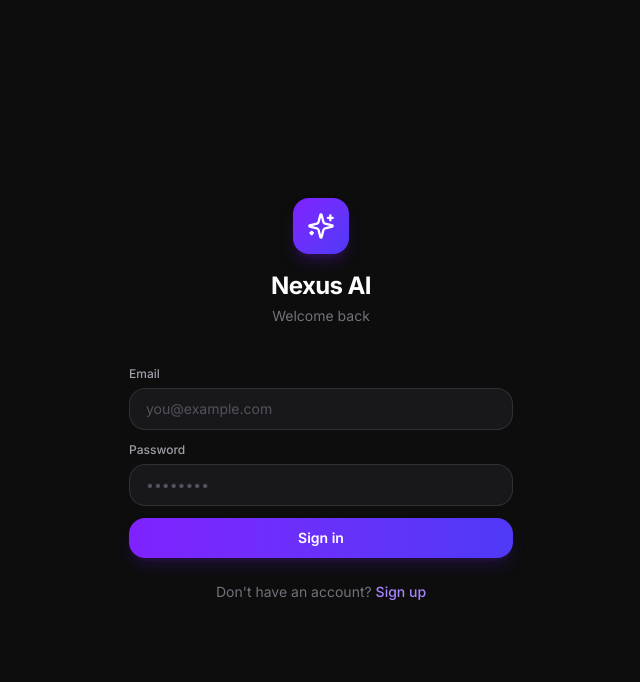
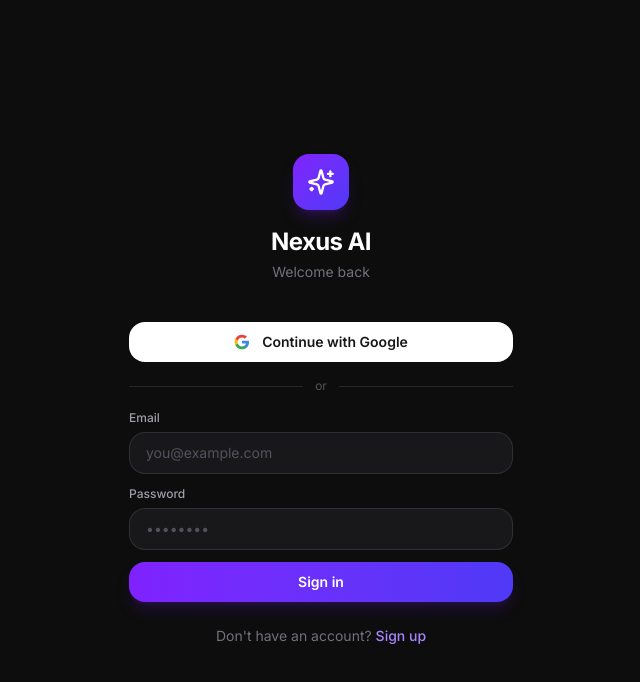
Before and after one commit to delacruzemmanueljames9/nexus-ai, a React (Vite) app: page / in a window 1280 px wide. Shown: the top 682 px of the page, without its empty margins (319-959 px from the left). Built offline with nearby package versions, Linux system fonts and the light colour scheme; no server answers.

Commit message:
Implement Google sign-in button and loading state
Added Google sign-in functionality with loading state.

```diff
--- a/src/pages/AuthPage.tsx
+++ b/src/pages/AuthPage.tsx
@@ -8,6 +8,7 @@
   const [email, setEmail] = useState("");
   const [password, setPassword] = useState("");
   const [loading, setLoading] = useState(false);
+  const [googleLoading, setGoogleLoading] = useState(false);
   const { toast } = useToast();
 
   const handleSubmit = async (e: React.FormEvent) => {
@@ -28,8 +29,8 @@
         });
         if (error) throw error;
         toast({
-          title: "Account created",
-          description: "Check your email to confirm your account, or sign in directly.",
+          title: "Account created!",
+          description: "You can now sign in.",
         });
       }
     } catch (err: unknown) {
@@ -40,6 +41,26 @@
       });
     } finally {
       setLoading(false);
+    }
+  };
+
+  const handleGoogle = async () => {
+    setGoogleLoading(true);
+    try {
+      const { error } = await supabase.auth.signInWithOAuth({
+        provider: "google",
+        options: {
+          redirectTo: window.location.origin,
+        },
+      });
+      if (error) throw error;
+    } catch (err: unknown) {
+      toast({
+        title: "Error",
+        description: err instanceof Error ? err.message : "Google sign in failed",
+        variant: "destructive",
+      });
+      setGoogleLoading(false);
     }
   };
 
@@ -55,6 +76,32 @@
           <p className="text-sm text-zinc-500 mt-1">
             {mode === "login" ? "Welcome back" : "Create your account"}
           </p>
+        </div>
+
+        {/* Google Button */}
+        <button
+          onClick={handleGoogle}
+          disabled={googleLoading}
+          className="w-full flex items-center justify-center gap-3 bg-white hover:bg-zinc-100 text-zinc-900 font-semibold py-2.5 rounded-xl text-sm transition-all mb-4 disabled:opacity-60 disabled:cursor-not-allowed"
+        >
+          {googleLoading ? (
+            <Loader2 className="w-4 h-4 animate-spin" />
+          ) : (
+            <svg className="w-4 h-4" viewBox="0 0 24 24">
+              <path fill="#4285F4" d="M22.56 12.25c0-.78-.07-1.53-.2-2.25H12v4.26h5.92c-.26 1.37-1.04 2.53-2.21 3.31v2.77h3.57c2.08-1.92 3.28-4.74 3.28-8.09z"/>
+              <path fill="#34A853" d="M12 23c2.97 0 5.46-.98 7.28-2.66l-3.57-2.77c-.98.66-2.23 1.06-3.71 1.06-2.86 0-5.29-1.93-6.16-4.53H2.18v2.84C3.99 20.53 7.7 23 12 23z"/>
+              <path fill="#FBBC05" d="M5.84 14.09c-.22-.66-.35-1.36-.35-2.09s.13-1.43.35-2.09V7.07H2.18C1.43 8.55 1 10.22 1 12s.43 3.45 1.18 4.93l3.66-2.84z"/>
+              <path fill="#EA4335" d="M12 5.38c1.62 0 3.06.56 4.21 1.64l3.15-3.15C17.45 2.09 14.97 1 12 1 7.7 1 3.99 3.47 2.18 7.07l3.66 2.84c.87-2.6 3.3-4.53 6.16-4.53z"/>
+            </svg>
+          )}
+          Continue with Google
+        </button>
+
+        {/* Divider */}
+        <div className="flex items-center gap-3 mb-4">
+          <div className="flex-1 h-px bg-zinc-800" />
+          <span className="text-xs text-zinc-600">or</span>
+          <div className="flex-1 h-px bg-zinc-800" />
         </div>
 
         {/* Form */}
```
